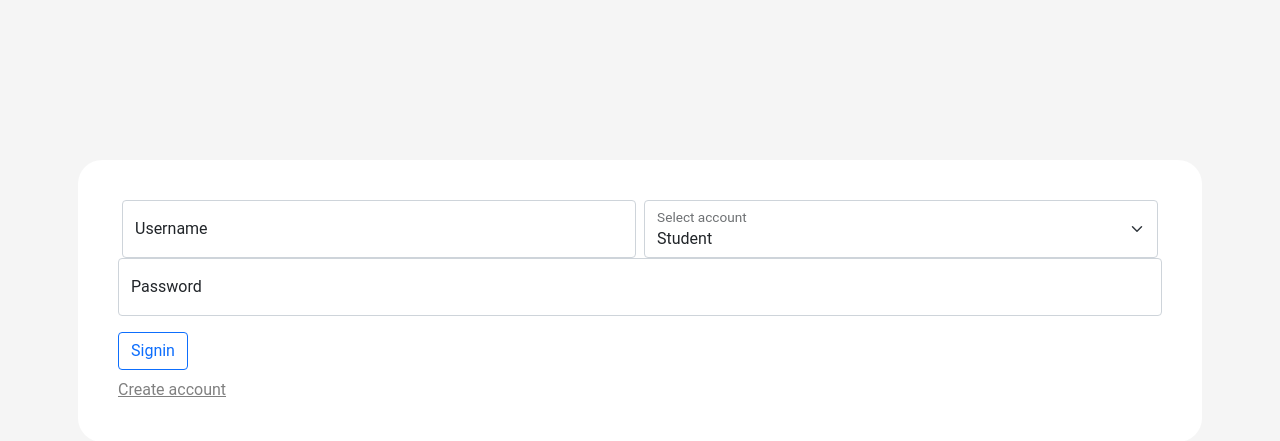
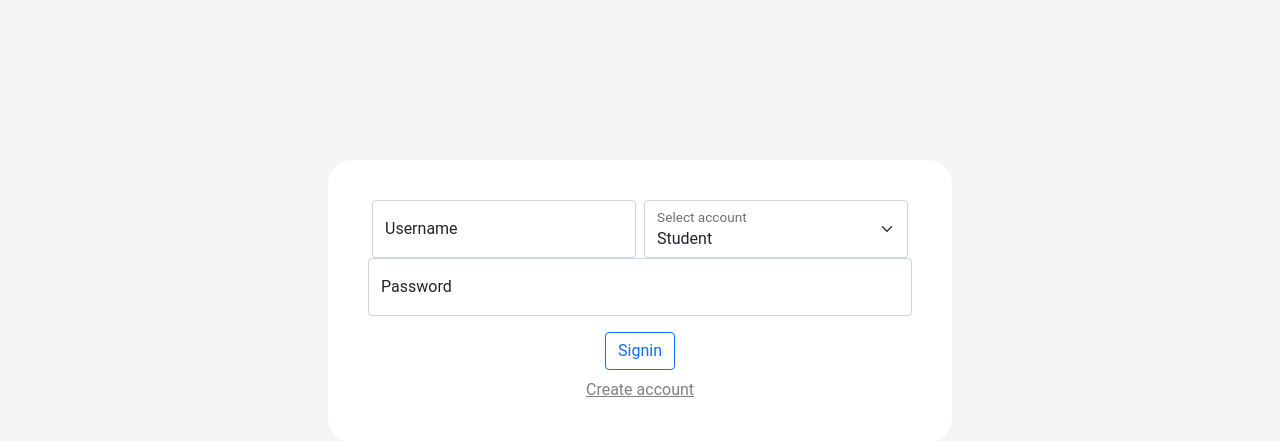
Before and after one commit to MayurThakar/3rd-year-project, a Django app: page / in a window 1280 px wide. Shown: the top 441 px of the page. Run offline with Django 3.2, Linux system fonts and the light colour scheme.

Commit message:
sixth deploy .3

```diff
--- a/webapp/static/CSS/style.css
+++ b/webapp/static/CSS/style.css
@@ -15,10 +15,10 @@ body {
   margin-top: 10em;
 }
 
-/* .container {
+.container {
   text-align: center;
   width: 40em;
-} */
+}
 
 .form {
   background-color: white;
```
